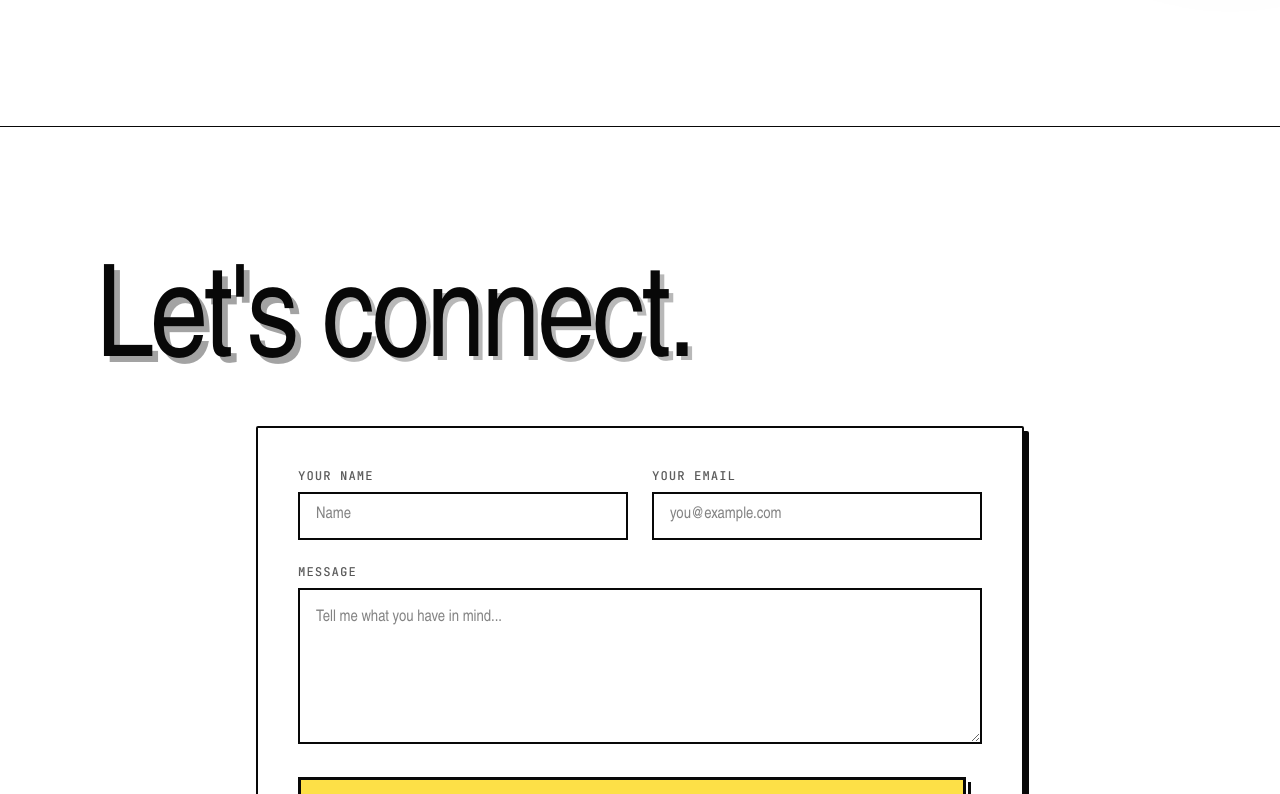
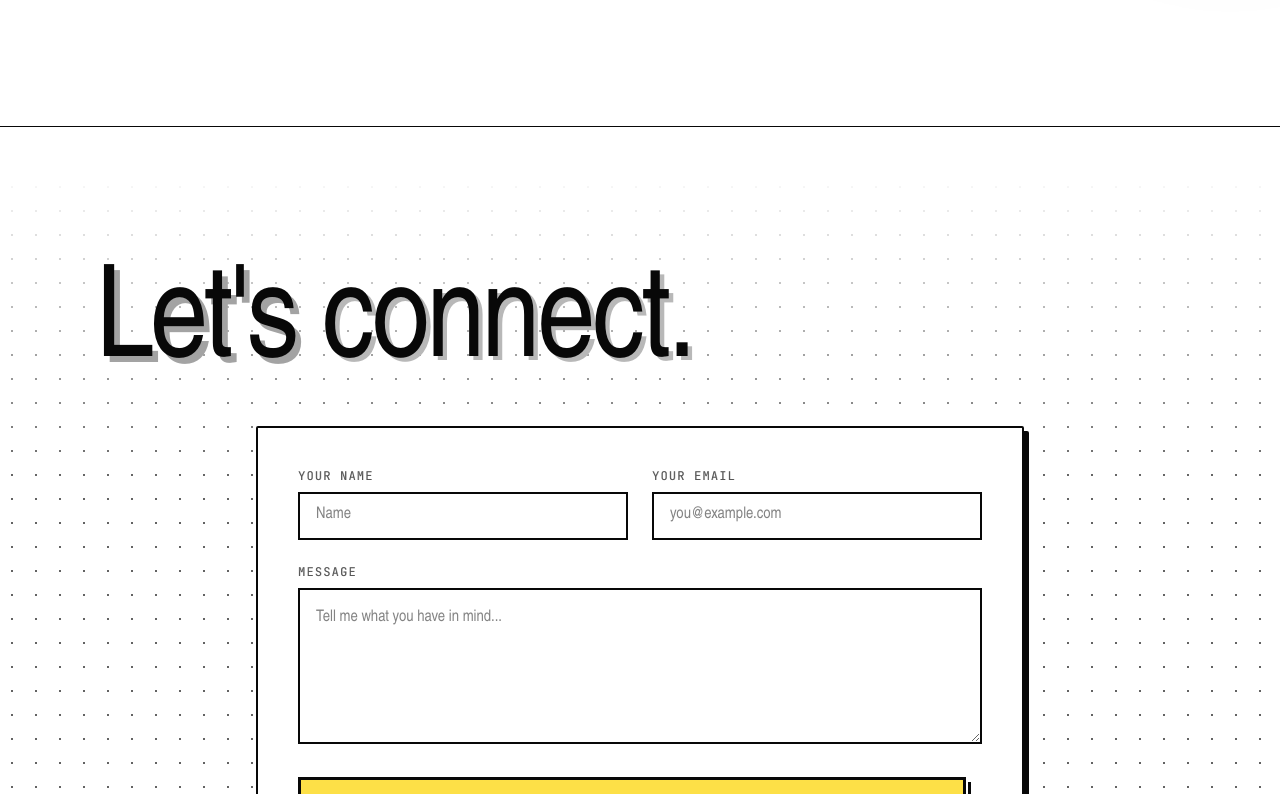
Before and after one commit to AVINASHTIWARI14/portfolio, a React (Vite) app: page / in a window 1280 px wide. Shown: the part 4026-4820 px from the top of the page. Built offline with nearby package versions, Linux system fonts and the light colour scheme; a web font is replaced by a local one.

Commit message:
Add fading dot matrix to contact section

```diff
--- a/src/components/portfolio/Contact.tsx
+++ b/src/components/portfolio/Contact.tsx
@@ -49,7 +49,18 @@ export function Contact() {
 
   return (
     <section id="contact" className="relative overflow-hidden border-t border-border py-24 md:py-36">
-      <div className="relative mx-auto max-w-6xl px-5 sm:px-8">
+      <div
+        aria-hidden="true"
+        className="pointer-events-none absolute inset-0"
+        style={{
+          backgroundImage: "radial-gradient(circle, #222 1.2px, transparent 1.45px)",
+          backgroundSize: "24px 24px",
+          maskImage: "linear-gradient(to bottom, transparent 0%, transparent 4%, black 34%, black 100%)",
+          WebkitMaskImage: "linear-gradient(to bottom, transparent 0%, transparent 4%, black 34%, black 100%)",
+          opacity: 0.7,
+        }}
+      />
+      <div className="relative z-10 mx-auto max-w-6xl px-5 sm:px-8">
         <Reveal>
           <h2 className="font-display text-[clamp(3rem,10vw,8rem)] leading-[0.9] tracking-tight">
             Let's <em className="not-italic text-foreground">connect.</em>
```
